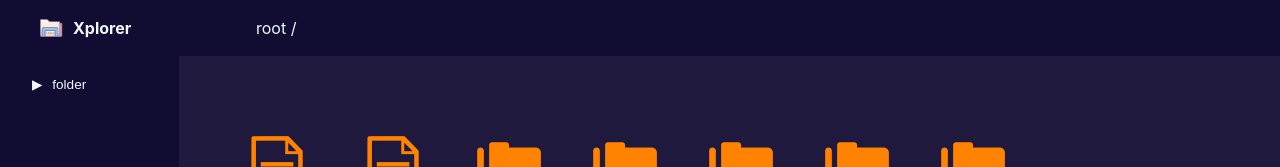
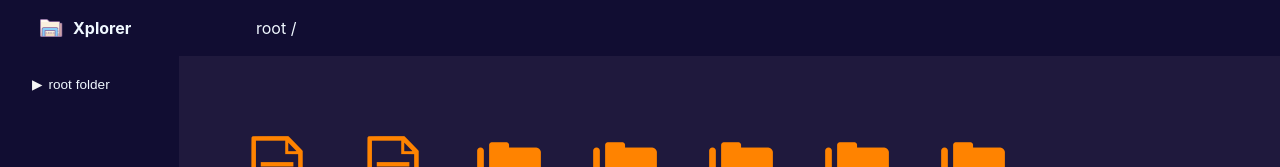
Before and after one commit to MiracleUFO/file-explorer, a React (Create React App) app: page / in a window 1280 px wide. Shown: the top 167 px of the page. Built offline with nearby package versions, Linux system fonts and the light colour scheme.

Commit message:
fix: typo fix

```diff
--- a/src/components/sidebar.js
+++ b/src/components/sidebar.js
@@ -25,7 +25,7 @@ const SideBar = (props) => {
     return (
         <section className="sidebar">
             <ul id="rootUl">
-                <li><span className="caret">{props.root.value} folder</span>
+                <li><span className="caret">root folder</span>
                     <ul className="nested">
                         {
                             props.root.content.map((item, index) => item.type === 'folder' ?
```
